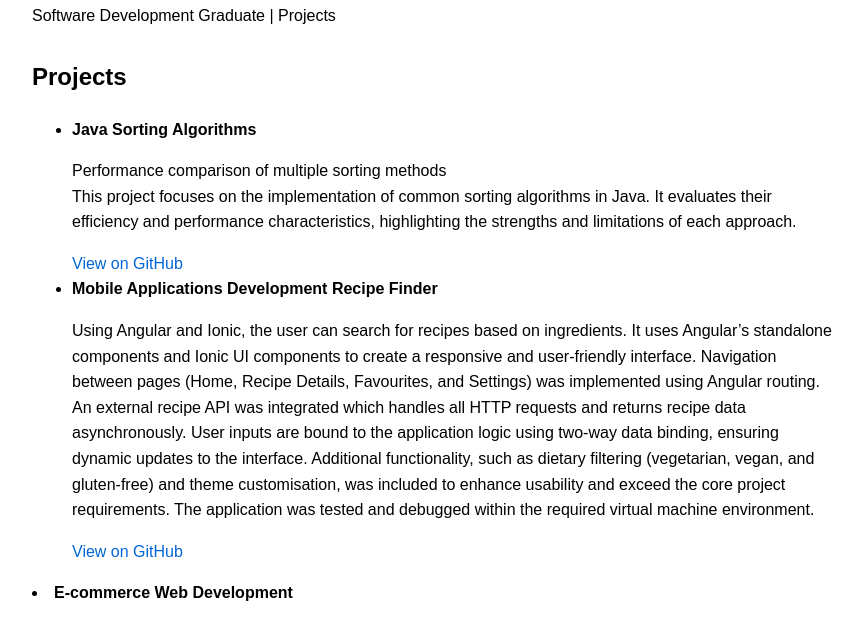
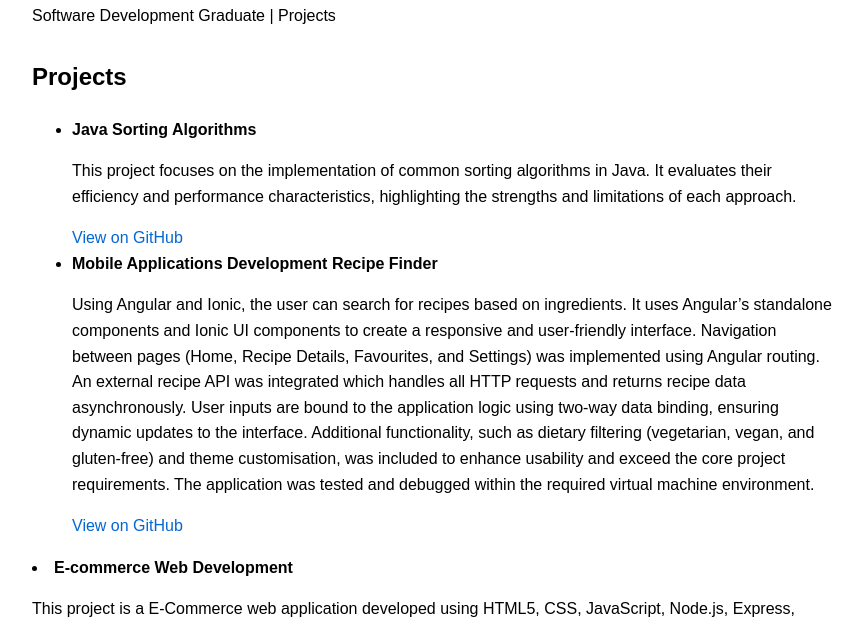
Before and after one commit to evawin/Portfolio, a plain HTML site: page index.html in a window 1280 px wide. Shown: the part 106-725 px from the top of the page, without its empty margins (208-1071 px from the left). Drawn offline with Linux system fonts and the light colour scheme.

Commit message:
Update index.html

```diff
--- a/index.html
+++ b/index.html
@@ -33,19 +33,17 @@
   <ul>
     <li>
       <strong>Java Sorting Algorithms</strong><br>
-    <p> Performance comparison of multiple sorting methods<br>
-      This project focuses on the implementation of common sorting algorithms in Java.
-It evaluates their efficiency and performance characteristics, highlighting the
-strengths and limitations of each approach.</p>
+    <p>This project focuses on the implementation of common sorting algorithms in Java.
+      It evaluates their efficiency and performance characteristics, highlighting the
+      strengths and limitations of each approach.</p>
       <a href="https://github.com/evawin/SortingAlgorithmsComparisonUsingJava.git">
         View on GitHub
-
       </a>
     </li>
 
   <li>
-    <strong>Mobile Applications Development Recipe Finder</strong><br>
-    <p> Using Angular and Ionic, the user can search for recipes based on ingredients. It uses Angular’s standalone components and Ionic UI components to create a responsive and user-friendly interface. Navigation between pages (Home, Recipe Details, Favourites, and Settings) was implemented using Angular routing.<br>
+      <strong>Mobile Applications Development Recipe Finder</strong><br>
+      <p> Using Angular and Ionic, the user can search for recipes based on ingredients. It uses Angular’s standalone components and Ionic UI components to create a responsive and user-friendly interface. Navigation between pages (Home, Recipe Details, Favourites, and Settings) was implemented using Angular routing.<br>
       An external recipe API was integrated which handles all HTTP requests and returns recipe data asynchronously. User inputs are bound to the application logic using two-way data binding, ensuring dynamic updates to the interface.
       Additional functionality, such as dietary filtering (vegetarian, vegan, and gluten-free) and theme customisation, was included to enhance usability and exceed the core project requirements. The application was tested and debugged within the required virtual machine environment.
       </p>
@@ -54,7 +52,6 @@ strengths and limitations of each approach.</p>
       </a>
     </li>
   </ul>
-
 
   <li>
       <strong>E-commerce Web Development</strong><br>
@@ -135,7 +132,8 @@ strengths and limitations of each approach.</p>
 
   <h2>Contact</h2>
   <p>
-    GitHub: <a href="https://github.com/evawin">evawin</a>
+    GitHub: <a href="https://github.com/evawin">evawin</a> <br>
+
    <a href = "https://www.linkedin.com/in/evanna-winters-140aba8b/"> LinkedIn </a>
   </p>
 
```
